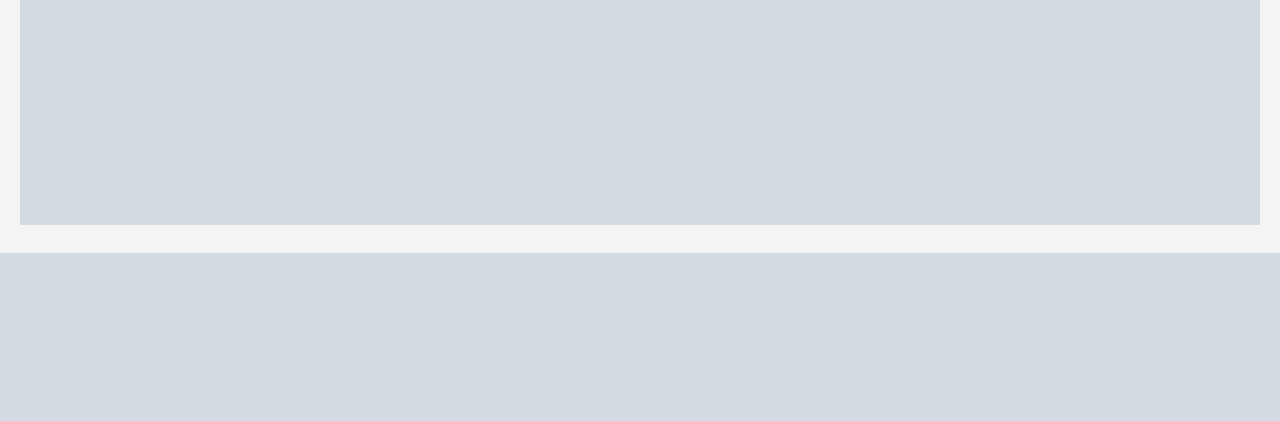
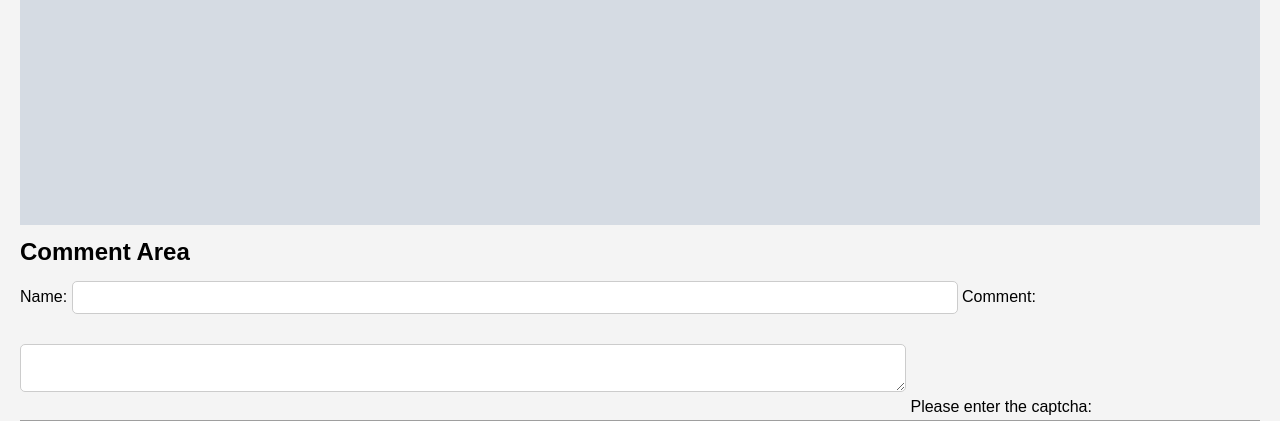
Before and after one commit to ttwei3/web2-naianbearings, a PHP site: page /detail.php?id=1 in a window 1280 px wide. Shown: the part 1042-1463 px from the top of the page. Before the commit the page ends 1295 px from the top, so only its background shows below. Run offline with PHP 8.4, Linux system fonts and the light colour scheme; tables that the repository leaves empty or names only in its code hold one stand-in row (values such as "Sample post"); grey boxes marked "Sample" are stand-in pictures; grey boxes are pictures that could not be loaded.

Commit message:
Update detail.php
Users can leave comments and view comments on the product details page, and the comments are arranged in reverse chronological order.

```diff
--- a/detail.php
+++ b/detail.php
@@ -1,8 +1,55 @@
-<!-- detail.php-->
+<!--detail.php-->
 <?php
 require('connect.php');
 require('header.php');
+ini_set('display_errors', 1);
+ini_set('display_startup_errors', 1);
+error_reporting(E_ALL);
 $product_id = $_GET['id'];
+
+// 检查是否有错误消息需要显示
+$error = isset($_SESSION['error']) ? $_SESSION['error'] : '';
+unset($_SESSION['error']); // 清除错误消息
+
+// 处理评论提交
+if (isset($_POST['submit_comment'])) {
+
+    $comment_name = $_POST['comment_name'];
+    $comment_text = $_POST['comment_text'];
+
+    // 验证验证码
+    if ($_POST['captcha'] !== $_SESSION['captcha']) {
+        $_SESSION['error'] = "Invalid CAPTCHA. Please try again.";
+        $_SESSION['saved_input'] = $_POST;
+        header('Location: detail.php?id=' . $product_id); // 重新加载页面
+        exit();
+    }
+
+    // 检查用户名是否已存在
+    $checkQuery = "SELECT * FROM Comments WHERE username = :username";
+    $stmt = $db->prepare($checkQuery);
+    $stmt->bindParam(':username', $comment_name);
+    $stmt->execute();
+
+    if ($stmt->rowCount() > 0) {
+        $_SESSION['error'] = "Username is already taken, please choose another username.";
+    } else {
+        // 插入评论到数据库
+        $insertQuery = "INSERT INTO Comments (product_id, user_id, comment_content, comment_date, username) VALUES (:product_id, :user_id, :comment_content, NOW(), :username)";
+        $stmt = $db->prepare($insertQuery);
+        $stmt->bindParam(':product_id', $product_id);
+        $stmt->bindParam(':user_id', $userId); // 确保这里 $userId 已经正确定义
+        $stmt->bindParam(':comment_content', $comment_text);
+        $stmt->bindParam(':username', $comment_name);
+        $stmt->execute();
+
+        // 重定向以避免表单重复提交
+        header('Location: detail.php?id=' . $product_id);
+        exit();
+    }
+}
+
+// 获取产品信息
 $query = "SELECT Products.*, Images.filename FROM Products LEFT JOIN Images ON Products.product_id = Images.product_id WHERE Products.product_id = :product_id";
 $stmt = $db->prepare($query);
 $stmt->bindParam(':product_id', $product_id);
@@ -17,9 +64,12 @@ $product = $stmt->fetch(PDO::FETCH_ASSOC);
     <meta http-equiv="X-UA-Compatible" content="IE=edge">
     <meta name="viewport" content="width=device-width, initial-scale=1.0">
     <title>Product Details</title>
+
+
 </head>
 <body>
     <?php if ($product): ?>
+        <!-- 产品详情 -->
         <h2><?php echo htmlspecialchars($product['product_name']); ?></h2>
         <p><strong>Description:</strong> <?php echo $product['product_description'] ?? 'No description'; ?></p>
         <p><strong>Price: </strong>$<?php echo htmlspecialchars($product['product_price']); ?></p>
@@ -28,8 +78,61 @@ $product = $stmt->fetch(PDO::FETCH_ASSOC);
         <?php if ($product['filename']): ?>
             <img src="upload/<?php echo htmlspecialchars($product['filename']); ?>" alt="Product Image">
         <?php endif; ?>
+
+        <!-- 评论表单 -->
+        <h2>Comment Area</h2>
+        <form method="post" action="">
+            <label for="comment_name">Name:</label>
+            <input type="text" id="comment_name" name="comment_name" required value="<?php echo !empty($error) && isset($_SESSION['saved_input']['comment_name']) ? htmlspecialchars($_SESSION['saved_input']['comment_name']) : ''; ?>">
+
+            <label for="comment_text">Comment:</label>
+            <textarea id="comment_text" name="comment_text" required><?php echo !empty($error) && isset($_SESSION['saved_input']['comment_text']) ? htmlspecialchars($_SESSION['saved_input']['comment_text']) : ''; ?></textarea>
+
+            <!-- 验证码部分 -->
+            <label for="captcha">Please enter the captcha:</label>
+            <img src="captcha.php" alt="CAPTCHA Image" id="captcha_image">
+            <button type="button" id="refresh_captcha">Refresh</button>
+            <input type="text" id="captcha" name="captcha" required>
+
+            <?php if (!empty($error)): ?>
+                <p class="error" style="color: red;"><?php echo $error; ?></p>
+            <?php endif; ?>
+
+            <input type="submit" name="submit_comment" value="Submit Comment">
+        </form>
+
+        <!-- 显示评论 -->
+        <?php
+            $commentQuery = "SELECT * FROM Comments WHERE product_id = :product_id AND is_hidden = FALSE ORDER BY comment_date DESC";
+            $stmt = $db->prepare($commentQuery);
+            $stmt->bindParam(':product_id', $product_id);
+            $stmt->execute();
+            $comments = $stmt->fetchAll(PDO::FETCH_ASSOC);
+
+
+            foreach ($comments as $comment) {
+                echo "<div class='comment'>";
+                if ($comment['user_id'] === null) {
+                    echo "<p><strong>" . htmlspecialchars($comment['username']) . " </strong></p>";
+                } else {
+                    echo "<p><strong>Admin:</strong></p>";
+                }
+                echo "<p>" . htmlspecialchars($comment['comment_content']) . "</p>";
+                // 显示评论时间
+                echo "<p class='comment-date'>Commented on: " . htmlspecialchars($comment['comment_date']) . "</p>";
+                echo "</div>";
+            }
+        ?>
     <?php else: ?>
         <p>Product not found.</p>
     <?php endif; ?>
+    <script>
+        document.addEventListener('DOMContentLoaded', function() {
+            document.getElementById('refresh_captcha').addEventListener('click', function() {
+                var captchaImage = document.getElementById('captcha_image');
+                captchaImage.src = 'captcha.php?' + new Date().getTime();
+            });
+        });
+    </script>
 </body>
 </html>
```
